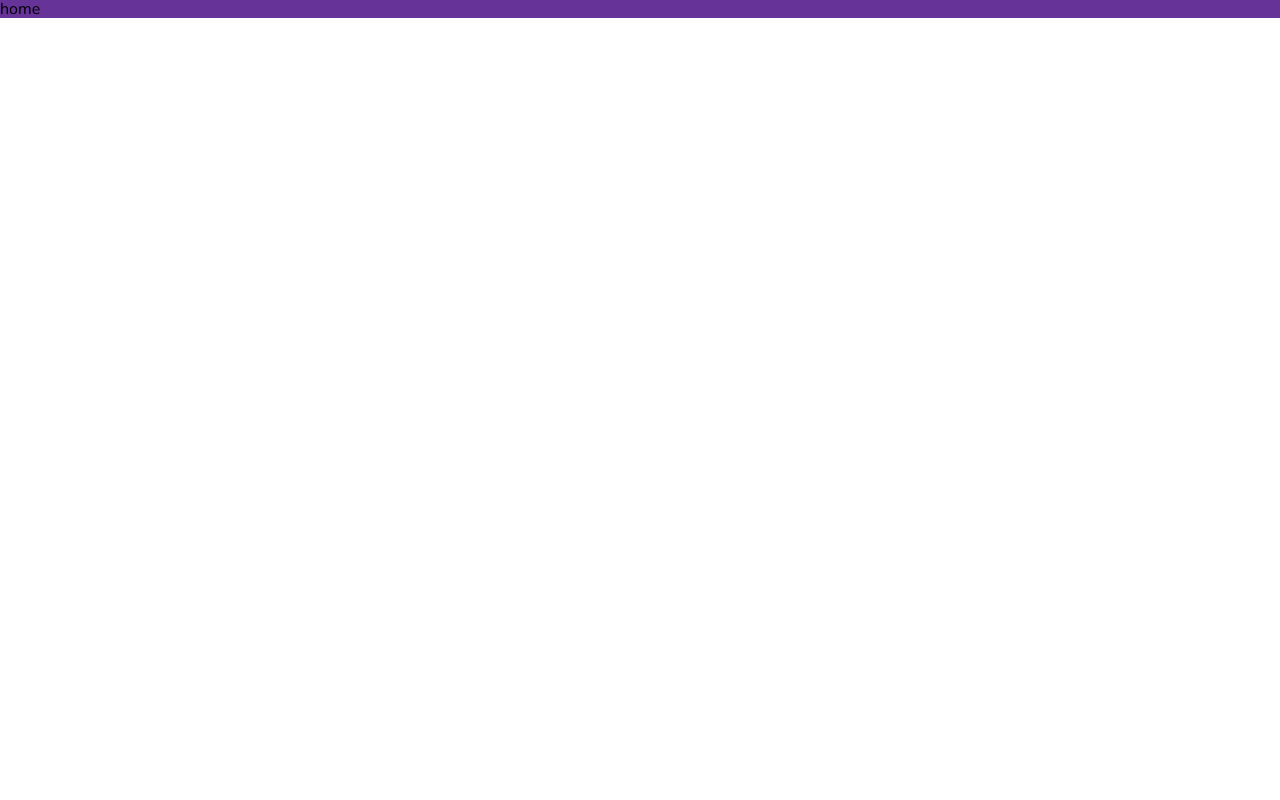
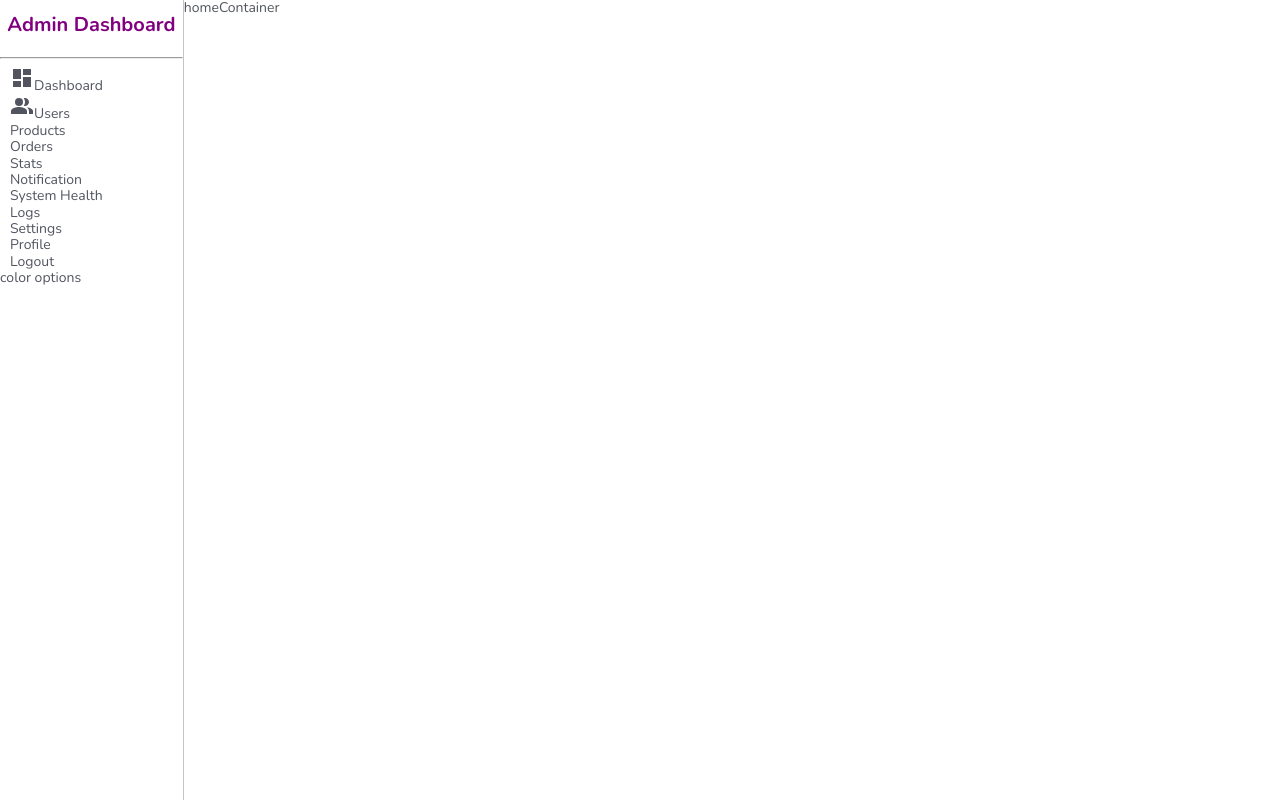
Before and after one commit to digtiarenko/AdminDashboard, a React (Create React App) app: page / in a window 1280 px wide. Built offline with nearby package versions, Linux system fonts and the light colour scheme.

Commit message:
added sidebar

```diff
--- a/package.json
+++ b/package.json
@@ -3,9 +3,14 @@
   "version": "0.1.0",
   "private": true,
   "dependencies": {
+    "@emotion/react": "^11.10.4",
+    "@emotion/styled": "^11.10.4",
+    "@mui/icons-material": "^5.10.3",
+    "@mui/material": "^5.10.5",
     "@testing-library/jest-dom": "^5.16.5",
     "@testing-library/react": "^13.4.0",
     "@testing-library/user-event": "^13.5.0",
+    "modern-normalize": "^1.1.0",
     "react": "^18.2.0",
     "react-dom": "^18.2.0",
     "react-router-dom": "^6.3.0",
--- a/src/App.js
+++ b/src/App.js
@@ -1,9 +1,33 @@
 import { Home } from 'pages/homePage/Home';
+import { ListPage } from 'pages/ListPage/ListPage';
+import { LoginPage } from 'pages/loginPage/LoginPage';
+import { NewPage } from 'pages/newPage/NewPage';
+import { SinglePage } from 'pages/singlePage/SinglePage';
+import { BrowserRouter, Routes, Route } from 'react-router-dom';
+import './index.css';
 
 function App() {
   return (
     <div className="App">
-      <Home />
+      <BrowserRouter>
+        <Routes>
+          <Route path="/">
+            <Route index element={<Home />}></Route>
+            <Route path="login" element={<LoginPage />} />
+            <Route path="users">
+              <Route index element={<ListPage />} />
+              <Route path=":userId" element={<SinglePage />} />
+              <Route path="new" element={<NewPage />}></Route>
+            </Route>
+
+            <Route path="products">
+              <Route index element={<ListPage />} />
+              <Route path=":productId" element={<SinglePage />} />
+              <Route path="new" element={<NewPage />}></Route>
+            </Route>
+          </Route>
+        </Routes>
+      </BrowserRouter>
     </div>
   );
 }
--- /dev/null
+++ b/src/components/navbar/Navbar.jsx
@@ -0,0 +1,5 @@
+import './navbar.scss';
+
+export const Navbar = () => {
+  return <div className="navbar">Navbar</div>;
+};
--- /dev/null
+++ b/src/components/sidebar/Sidebar.jsx
@@ -0,0 +1,54 @@
+import './sidebar.scss';
+import DashboardIcon from '@mui/icons-material/Dashboard';
+import PeopleAltIcon from '@mui/icons-material/PeopleAlt';
+
+export const Sidebar = () => {
+  return (
+    <div className="sidebar">
+      <div className="top">
+        <span className="logo">Admin Dashboard</span>
+      </div>
+      <hr />
+      <div className="center">
+        <ul className="list">
+          <li>
+            <DashboardIcon />
+            <span>Dashboard</span>
+          </li>
+          <li>
+            <PeopleAltIcon />
+            <span>Users</span>
+          </li>
+          <li>
+            <span>Products</span>
+          </li>
+          <li>
+            <span>Orders</span>
+          </li>
+          <li>
+            <span>Stats</span>
+          </li>
+          <li>
+            <span>Notification</span>
+          </li>
+          <li>
+            <span>System Health</span>
+          </li>
+          <li>
+            <span>Logs</span>
+          </li>
+          <li>
+            <span>Settings</span>
+          </li>
+          <li>
+            <span>Profile</span>
+          </li>
+          <li>
+            <span>Logout</span>
+          </li>
+        </ul>
+      </div>
+      <div className="bottom">color options</div>
+    </div>
+  );
+};
--- /dev/null
+++ b/src/components/sidebar/sidebar.scss
@@ -0,0 +1,37 @@
+.sidebar {
+  flex: 1;
+  border-right: 0.5px solid rgb(196, 196, 196);
+  min-height: 100vh;
+  background-color: white;
+
+  // background-color: lightcoral;
+
+  .top {
+    height: 50px;
+    display: flex;
+    align-items: center;
+    justify-content: center;
+
+    .logo {
+      //   padding-top: 10px;
+      text-align: center;
+      font-size: 20px;
+      font-weight: bold;
+      color: purple;
+    }
+
+    hr {
+      height: 0;
+      border: 0.5px solid rgb(196, 196, 196);
+    }
+  }
+  .center {
+    padding-left: 10px;
+
+    ul {
+      list-style: none;
+      margin: 0;
+      padding: 0;
+    }
+  }
+}
--- /dev/null
+++ b/src/index.css
@@ -0,0 +1,32 @@
+/* тут должен быть сброс стилей */
+body {
+  background-color: #ffffff;
+  color: #52555f;
+  font-family: 'Roboto', sans-serif;
+  font-size: 14px;
+  line-height: 1.17;
+  margin: 0;
+}
+
+/* Utilities */
+h1,
+h2,
+h3,
+h4,
+h5,
+h6,
+p,
+ul,
+body,
+main,
+img {
+  display: block;
+  max-width: 100%;
+  height: auto;
+}
+
+ul {
+  padding: 0;
+  margin: 0;
+  list-style: none;
+}
--- a/src/pages/homePage/Home.jsx
+++ b/src/pages/homePage/Home.jsx
@@ -1,9 +1,11 @@
+import { Sidebar } from 'components/sidebar/Sidebar';
 import './home.scss';
 
 export const Home = () => {
   return (
     <div className="home">
-      <div>home</div>
+      <Sidebar />
+      <div className="homeContainer">homeContainer</div>
     </div>
   );
 };
--- a/src/pages/homePage/home.scss
+++ b/src/pages/homePage/home.scss
@@ -1,6 +1,7 @@
 .home {
-  background-color: rebeccapurple;
-  .title {
-    color: white;
+  display: flex;
+  .homeContainer {
+    flex: 6;
+    // background-color: lightblue;
   }
 }
```
Also changed, not shown: src/components/navbar/navbar.scss (added), 2 other files (tests, documents, lock files or other folders).
